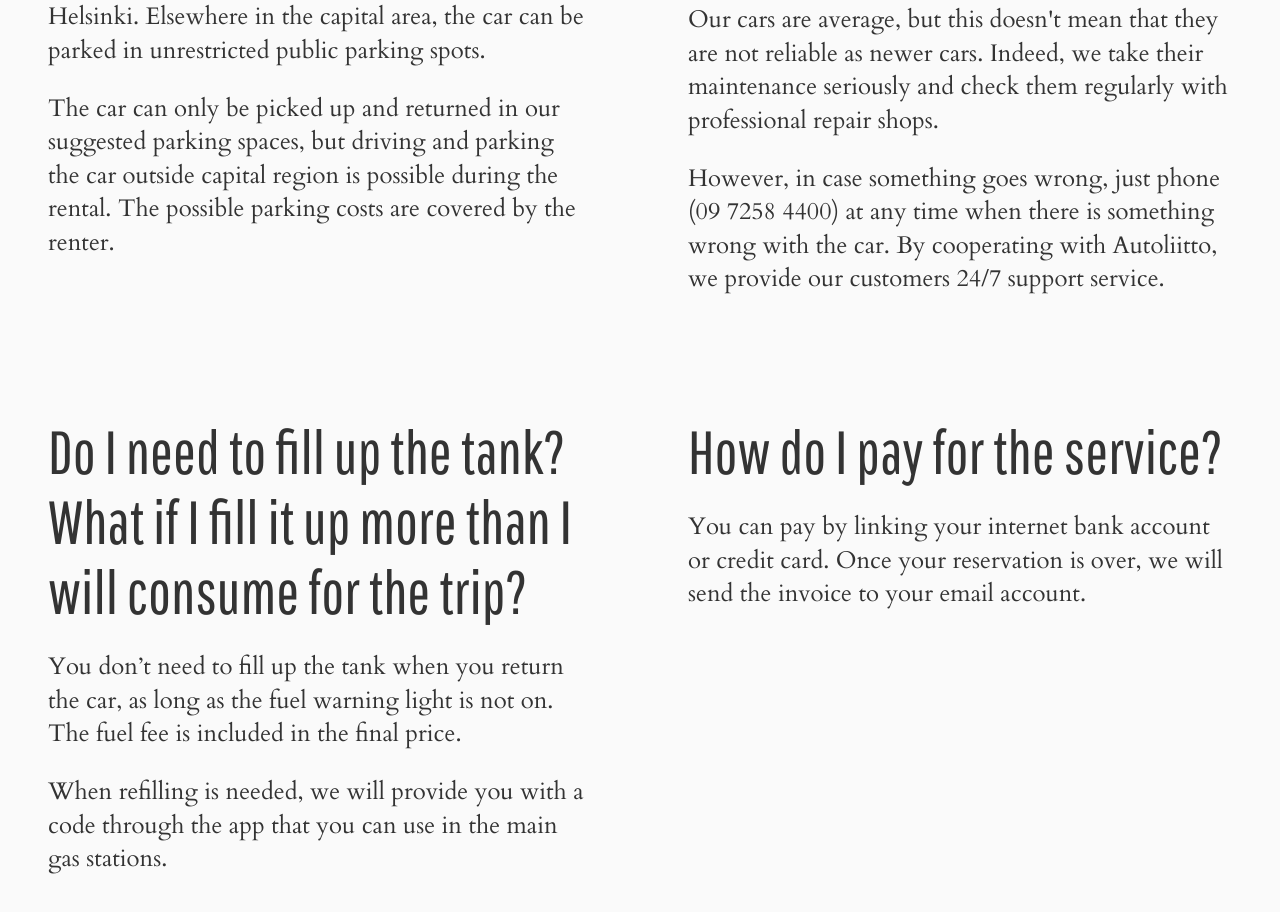
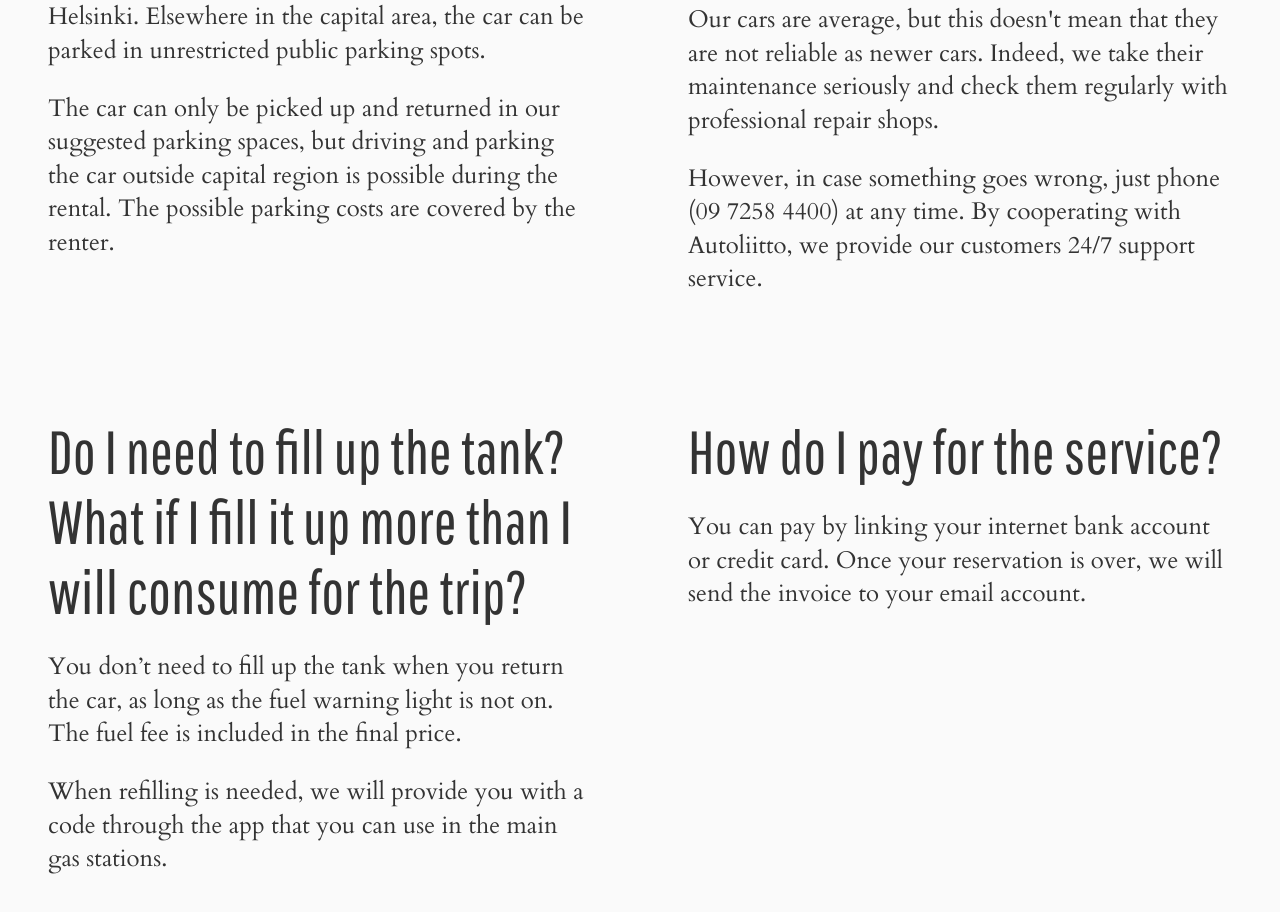
Before and after one commit to alessandrocapra/shittycarclub, a website: page app/index.html in a window 1280 px wide. Shown: the part 3407-4319 px from the top of the page. Drawn offline with nearby package versions, Linux system fonts and the light colour scheme; files that its build step writes are made by us from their sources; files whose address does not match are found by name.

Commit message:
another faq fix

```diff
--- a/app/index.html
+++ b/app/index.html
@@ -137,7 +137,7 @@
         <article>
           <h3>What if the car stops working?</h3>
           <p>Our cars are average, but this doesn't mean that they are not reliable as newer cars. Indeed, we take their maintenance seriously and check them regularly with professional repair shops.</p>
-          <p>However, in case something goes wrong, just phone (09 7258 4400) at any time when there is something wrong with the car. By cooperating with Autoliitto, we provide our customers 24/7 support service.</p>
+          <p>However, in case something goes wrong, just phone (09 7258 4400) at any time. By cooperating with Autoliitto, we provide our customers 24/7 support service.</p>
         </article>
         <article>
           <h3>Do I need to fill up the tank? What if I fill it up more than I will consume for the trip?</h3>
```
